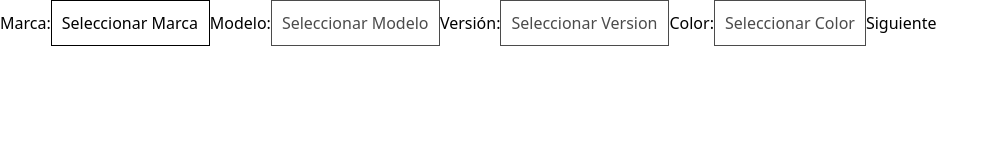
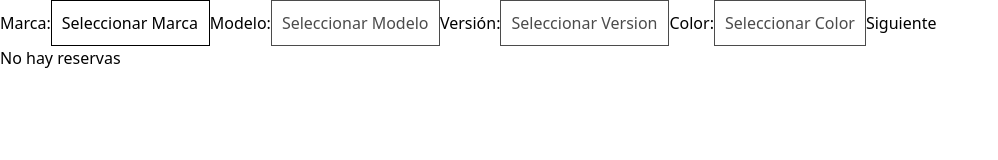
Before and after one commit to Kevin2407/Dise-o-de-Sistemas---Trabajos, a React (Vite) app: page / in a window 1280 px wide. Shown: the top 160 px of the page, without its empty margins (0-998 px from the left). Built offline with nearby package versions, Linux system fonts and the light colour scheme.

Commit message:
slider de reservas hecho

```diff
--- a/src/Vista.jsx
+++ b/src/Vista.jsx
@@ -53,43 +53,43 @@ class Vista extends Component {
     // Creación de instancias de versiones y asignación de segmentos y colores
     const SR = new Version('SR', Compacto, 30000000);
     SR.agregarColor(Blanco, 1);
-    SR.agregarColor(Negro,2);
+    SR.agregarColor(Negro, 2);
 
     const SRV = new Version('SRV', Grande, 50000000);
-    SRV.agregarColor(Rojo,5);
-    SRV.agregarColor(Negro,3);
+    SRV.agregarColor(Rojo, 5);
+    SRV.agregarColor(Negro, 3);
 
     const SE = new Version('SE', Compacto, 30000000);
-    SE.agregarColor(Azul,0);
-    SE.agregarColor(Gris,4);
+    SE.agregarColor(Azul, 0);
+    SE.agregarColor(Gris, 4);
 
     const XLE = new Version('XLE', Compacto, 30000000);
-    XLE.agregarColor(Verde,0);
-    XLE.agregarColor(Negro,0);
+    XLE.agregarColor(Verde, 0);
+    XLE.agregarColor(Negro, 0);
 
     const Freedom = new Version('Freedom', SUV, 70000000);
-    Freedom.agregarColor(Blanco,3);
-    Freedom.agregarColor(Rojo,2);
+    Freedom.agregarColor(Blanco, 3);
+    Freedom.agregarColor(Rojo, 2);
 
     const Attractive = new Version('Attractive', SUV, 70000000);
-    Attractive.agregarColor(Negro,0);
-    Attractive.agregarColor(Azul,8);
+    Attractive.agregarColor(Negro, 0);
+    Attractive.agregarColor(Azul, 8);
 
     const GT = new Version('GT', SUV, 70000000);
-    GT.agregarColor(Rojo,6);
-    GT.agregarColor(Blanco,3);
+    GT.agregarColor(Rojo, 6);
+    GT.agregarColor(Blanco, 3);
 
     const S = new Version('S', Grande, 50000000);
-    S.agregarColor(Gris,1);
-    S.agregarColor(Verde,0);
+    S.agregarColor(Gris, 1);
+    S.agregarColor(Verde, 0);
 
     const ZL1 = new Version('ZL1', SUV, 70000000);
-    ZL1.agregarColor(Negro,8);
-    ZL1.agregarColor(Rojo,5);
+    ZL1.agregarColor(Negro, 8);
+    ZL1.agregarColor(Rojo, 5);
 
     const LT = new Version('LT', Compacto, 30000000);
-    LT.agregarColor(Azul,3);
-    LT.agregarColor(Blanco,0);
+    LT.agregarColor(Azul, 3);
+    LT.agregarColor(Blanco, 0);
 
 
     //modelos
@@ -200,9 +200,9 @@ console.log(Fiat)
 
     const handleSubmit = (e) => {
       e.preventDefault();
-      const _cant =  version.colores.find(col => col.color === color).cant;
+      const _cant = version.colores.find(col => col.color === color).cant;
       console.log(color)
-      console.log(version.colores.find( col => col.color === color).cant)
+      console.log(version.colores.find(col => col.color === color).cant)
       if (_cant > 0) {
         reserva1.seleccionarMarca(marca.getNombre());
         reserva1.seleccionarModelo(modelo.getNombre());
@@ -244,7 +244,7 @@ console.log(Fiat)
     const handleAceptar = () => {
       this.setState({
         ...this.state,
-        vehiculos: [vehiculo, ...vehiculos ],
+        vehiculos: [vehiculo, ...vehiculos],
         avance: 0,
         marca: null,
         modelo: null,
@@ -254,6 +254,7 @@ console.log(Fiat)
       });
     }
 
+    console.log(JSON.stringify(vehiculos))
 
     return (
       <>
@@ -291,9 +292,10 @@ console.log(Fiat)
           <button type="submit" className={'py-3 rounded-lg text-white' + (avance > 3 ? ' bg-slate-950 hover:bg-slate-600 hover:border-slate-600 ' : ' bg-zinc-400 ')} disabled={!(avance > 2)}>Siguiente</button>
         </form>
 
+        <div className='overflow-x-scroll h-[385px] w-3/4 sm:w-1/2 container mx-auto my-16 rounded-xl border border-white py-2 px-8 flex gap-x-5'>
           {
             avance > 4 && (
-            <div className='bg-white text-black w-3/4 sm:w-1/2 container mx-auto mt-16 rounded-xl p-8'>
+              <div className='bg-white  text-black min-w-[345px] rounded-xl px-8'>
                 <h2 className=' text-3xl font-bold my-2'>Información de Reserva</h2>
                 <p><span className='font-bold'>Marca: </span>{vehiculo?.getMarcaSeleccionada()}</p>
                 <p><span className='font-bold'>Modelo: </span>{vehiculo?.getModeloSeleccionado()}</p>
@@ -313,7 +315,7 @@ console.log(Fiat)
           {
             vehiculos.map((vehicle, i) => {
               return (
-              <div className='bg-white text-black w-3/4 sm:w-1/2 container mx-auto mt-16 rounded-xl p-8' key={i}>
+                <div className='bg-white text-black min-w-[345px] rounded-xl px-8' key={i}>
                   <h2 className=' text-3xl font-bold my-2'>Reserva pendiente</h2>
                   <p><span className='font-bold'>Marca: </span>{vehicle?.getMarcaSeleccionada()}</p>
                   <p><span className='font-bold'>Modelo: </span>{vehicle?.getModeloSeleccionado()}</p>
@@ -329,6 +331,28 @@ console.log(Fiat)
             })
           }
 
+          {
+            avance <= 4 && vehiculos.length === 0 &&
+              <h1 className='m-auto text-white font-bold'>No hay reservas</h1>
+              // RESERVAS DE PRUEBA
+            // Array.from({ length: 7 }, (_, i) => (
+            //   <div className='bg-white text-black min-w-[345px] rounded-xl px-8' key={i}>
+            //     <h2 className=' text-3xl font-bold my-2'>Reserva pendiente</h2>
+            //     <p><span className='font-bold'>Marca: </span>hola</p>
+            //     <p><span className='font-bold'>Modelo: </span>holaa</p>
+            //     <p><span className='font-bold'>Versión: </span>holaa</p>
+            //     <p><span className='font-bold'>Color: </span>holaa</p>
+            //     <p><span className='font-bold'>Fecha de Reserva: </span></p>
+            //     <p><span className='font-bold'>Fecha de Entrega: </span></p>
+            //     <p><span className='font-bold'>Precio del auto: </span>holaaa</p>
+            //     <p><span className='font-bold'>Precio del flete: </span>holaaa</p>
+            //     <p><span className='font-bold'>Precio final: </span>holaaa</p>
+            //   </div>
+            // ))
+          }
+
+        </div>
+
       </>
     );
   }
```
Also changed, not shown: 1 other file (tests, documents, lock files or other folders). Lines whose indentation alone changed are shown as unchanged.
